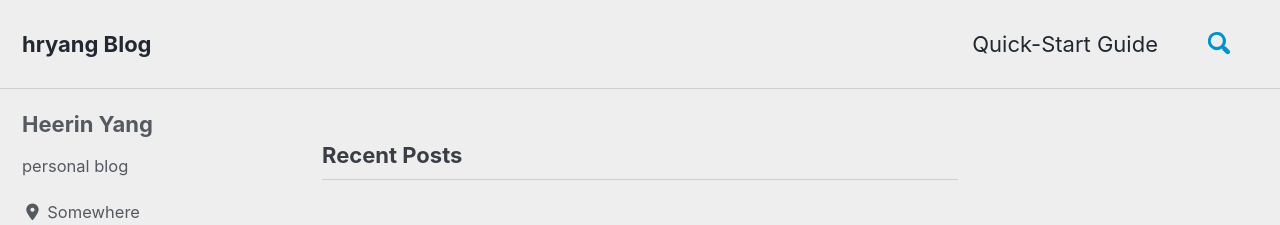
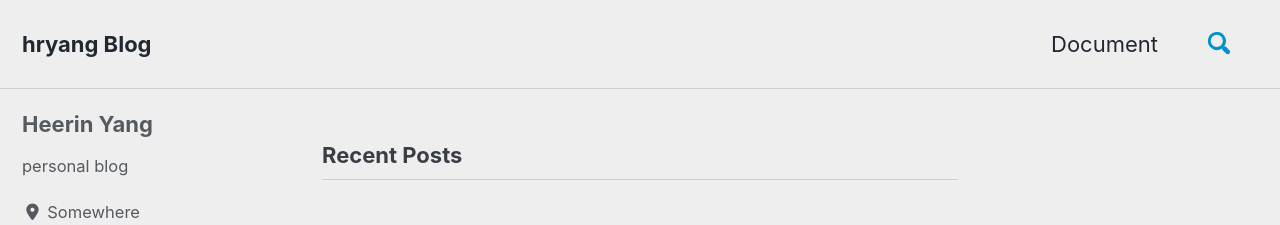
Before and after one commit to hryang06/hryang06.github.io, a Jekyll site: the page built from index.html, in a window 1280 px wide and 900 px high. Shown: the top 225 px of the window. Built offline with Jekyll 4.4.1, drawn with Linux system fonts in a browser that asks for light colours; cached includes are drawn as plain includes; nearby versions of some CDN libraries; the list of posts is cut into pages by our own code.

Commit message:
Add Document - testing

```diff
--- a/_data/navigation.yml
+++ b/_data/navigation.yml
@@ -1,7 +1,7 @@
 # main links
 main:
-  - title: "Quick-Start Guide"
-    url: https://mmistakes.github.io/minimal-mistakes/docs/quick-start-guide/
+  - title: "Document"
+    url: https://hryang06.github.io/
   # - title: "About"
   #   url: https://mmistakes.github.io/minimal-mistakes/about/
   # - title: "Sample Posts"
```
